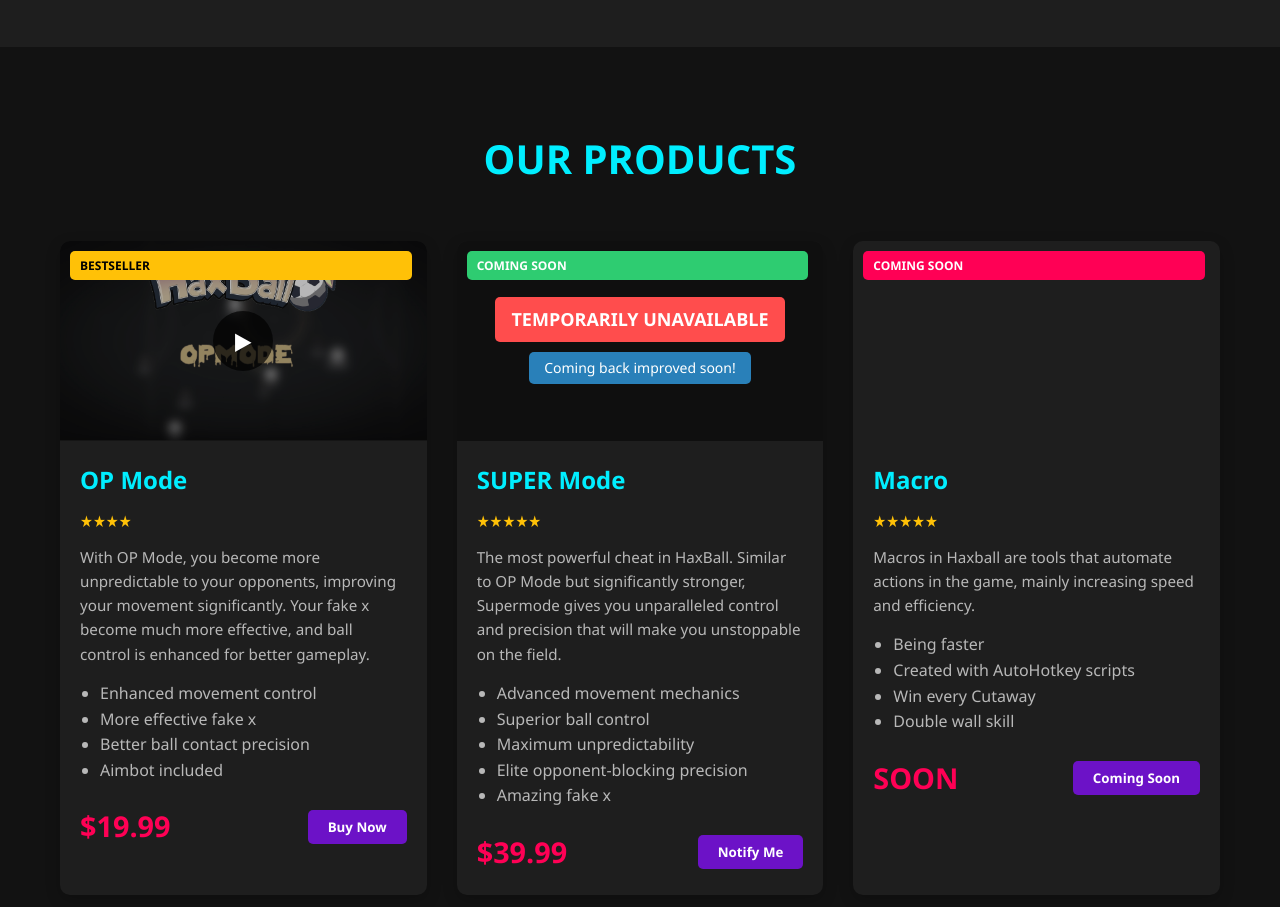
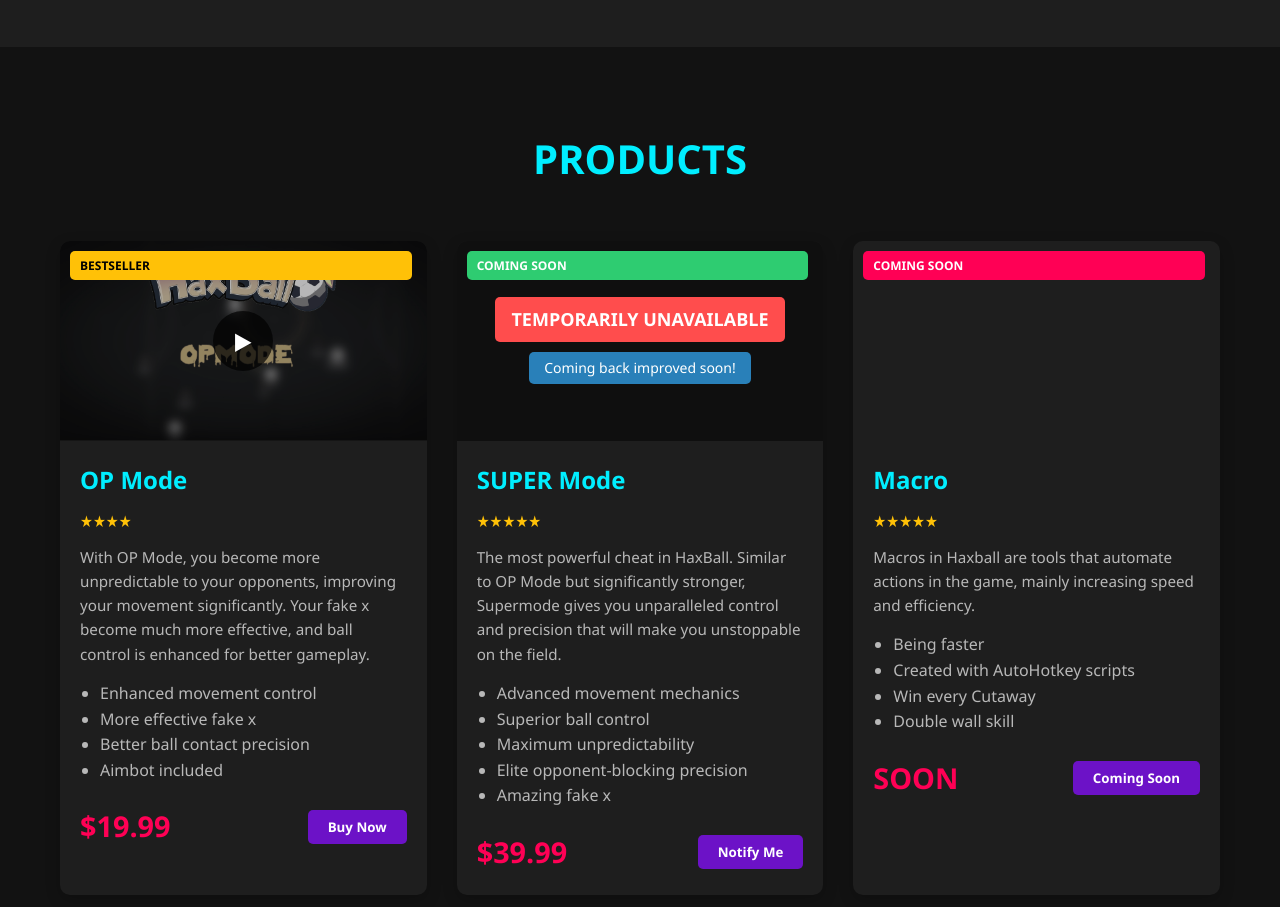
Before and after one commit to elitecheatshb/haxb, a plain HTML site: page index.html in a window 1280 px wide. Shown: the part 803-1710 px from the top of the page. Drawn offline with Linux system fonts and the light colour scheme; a script that the page names is missing; files whose address does not match are found by name.

Commit message:
Update index.html

```diff
--- a/index.html
+++ b/index.html
@@ -909,7 +909,7 @@
 
     <section id="products" class="featured-products">
         <div class="container">
-            <h2 class="section-heading">Our Products</h2>
+            <h2 class="section-heading"> Products</h2>
             <div class="products-grid">
                 <div class="product-card">
                     <div class="product-image">
```
